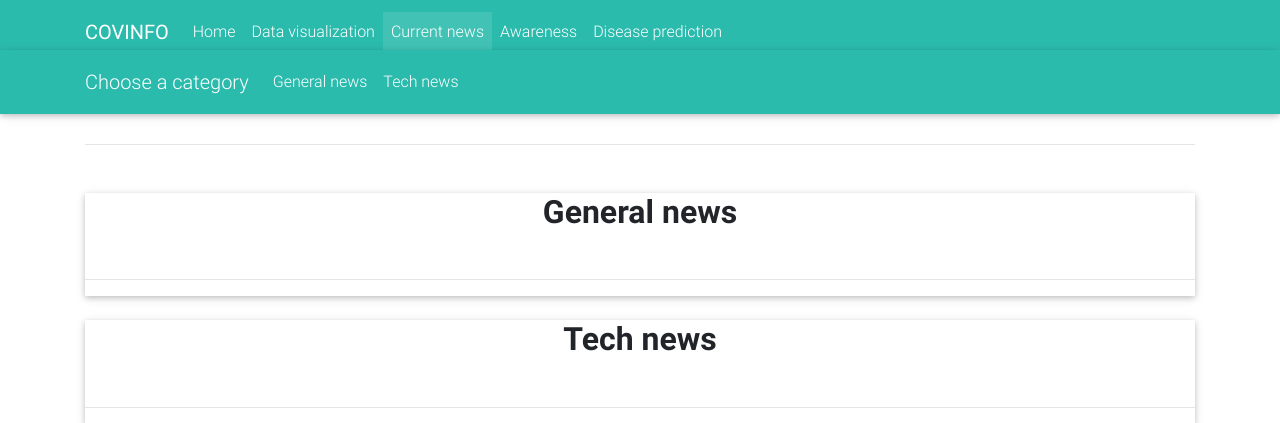
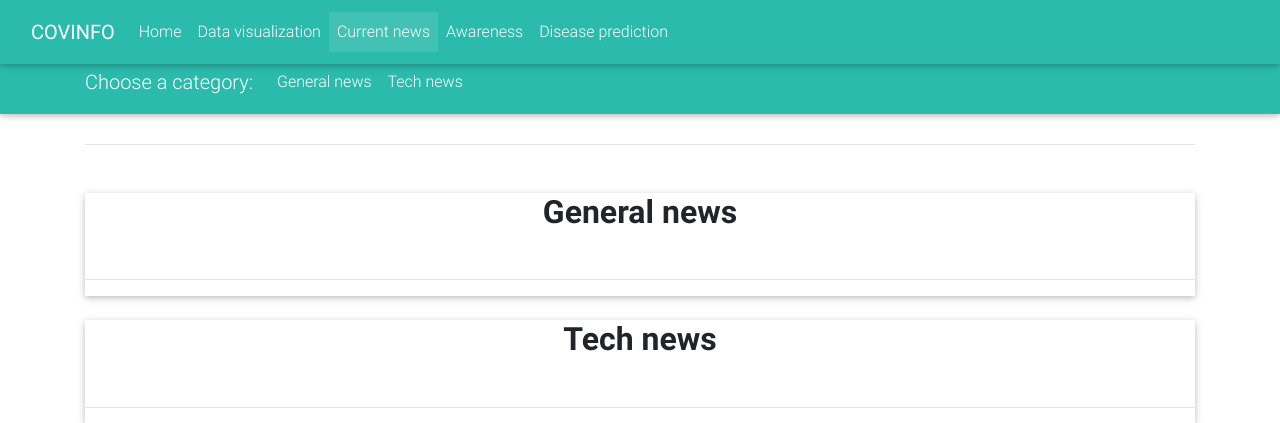
Before and after one commit to abhishekcodework/covinfo, a Flask app: page /COVINFO in a window 1280 px wide. Shown: the top 423 px of the page. Run offline with Flask 2, Linux system fonts and the light colour scheme; parts of the project's set-up code (start-up, migrations or seed data) failed here and were passed over; some libraries are stand-ins or nearby versions; some web fonts are replaced.

Commit message:
UI optimized

```diff
--- a/templates/news.html
+++ b/templates/news.html
@@ -19,7 +19,13 @@
     <!-- Your custom styles (optional) -->
     <link href="{{ url_for('static', filename='css/style.min.css')}}" rel="stylesheet">
 </head>
-
+<style>
+  @media (max-width: 400px) {
+    #navbar-example2{
+      margin-top: 20px;
+    }
+}
+  </style>
 
 <body>
 
@@ -27,8 +33,8 @@
     <header>
 
         <!-- Navbar -->
-        <nav class="navbar fixed-top navbar-expand-lg navbar-dark default-color  scrolling-navbar">
-            <div class="container">
+        <nav class="navbar fixed-top navbar-expand-lg navbar-dark default-color scrolling-navbar" >
+            <div class="container-fluid">
 
               <!-- Brand -->
               <a class="navbar-brand waves-effect" href="" >
@@ -36,23 +42,27 @@
               </a>
 
               <!-- Collapse -->
-
+              <button class="navbar-toggler" type="button" data-toggle="collapse" data-target="#navbarSupportedContent"
+                aria-controls="navbarSupportedContent" aria-expanded="false" aria-label="Toggle navigation">
+                <span class="navbar-toggler-icon"></span>
+              </button>
 
               <!-- Links -->
-                <div class="collapse navbar-collapse" id="navbarSupportedContent">
+              <div class="collapse navbar-collapse" id="navbarSupportedContent" >
 
                 <!-- Left -->
-                    <ul class="navbar-nav mr-auto">
+                <ul class="navbar-nav mr-auto" style="  z-index: 1;">
+                    <ul class="navbar-nav mr-auto" style="  z-index: 1;">
                         <li class="nav-item ">
                             <a class="nav-link waves-effect" href="home">Home
 
                             </a>
                         </li>
-                        <li class="nav-item">
-                            <a class="nav-link waves-effect" href="dashboard" >Data visualization</a>
+                        <li class="nav-item ">
+                            <a class="nav-link waves-effect" href="dashboard" >Data visualization<span class="sr-only">(current)</span></a>
                         </li>
                         <li class="nav-item active">
-                            <a class="nav-link waves-effect" href="COVINFO" >Current news<span class="sr-only">(current)</span></a>
+                            <a class="nav-link waves-effect" href="COVINFO" >Current news</a>
                         </li>
                         <li class="nav-item">
                             <a class="nav-link waves-effect" href="awareness" >Awareness</a>
@@ -62,17 +72,19 @@
                           <a class="nav-link waves-effect" href="predictor" >Disease prediction</a>
                       </li>
                     </ul>
+                </ul>
 
                 <!-- Right -->
+
 
               </div>
 
             </div>
           </nav>
         <!-- Navbar -->
-        <nav id="navbar-example2" class="navbar fixed-top navbar-expand-lg navbar-dark default-color  scrolling-navbar" style="margin-top: 50px;">
+        <nav id="navbar-example2" class="navbar fixed-top navbar-expand-lg navbar-dark default-color  scrolling-navbar" style="margin-top: 50px; z-index: 50;">
             <div class="container">
-            <a class="navbar-brand" href="#">Choose a category</a>
+        <a class="navbar-brand" href="#">Choose a category:</a>
             <ul class="navbar-nav mr-auto">
               <li class="nav-item">
                 <a class="nav-link " href="#gen">General news</a>
@@ -84,6 +96,7 @@
             </ul>
             </div>
           </nav>
+
     </header>
     <!--Main Navigation-->
 
```
Lines whose indentation alone changed are shown as unchanged.
